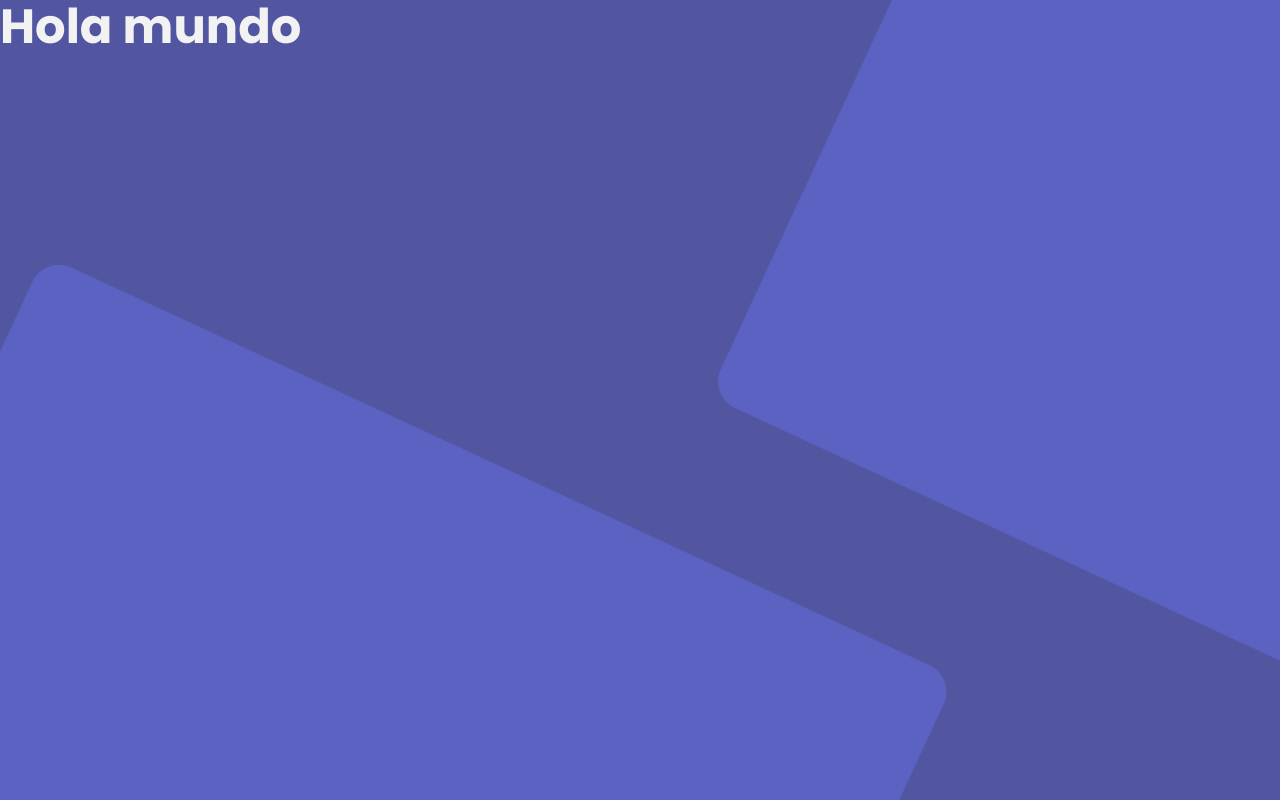
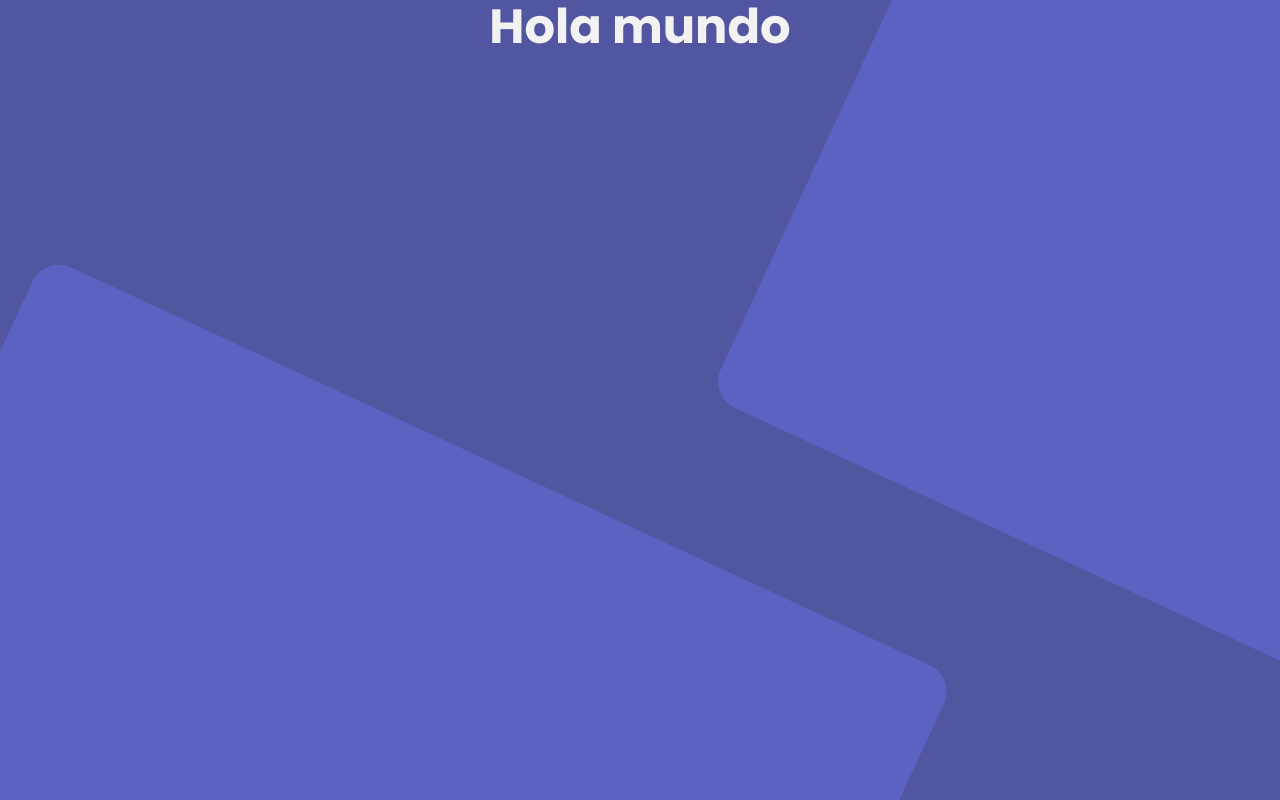
Before and after one commit to rali11/country-quiz-2, a Vue app: page / in a window 1280 px wide. Built offline with nearby package versions, Linux system fonts and the light colour scheme.

Commit message:
feat(container): se agrego componente container

```diff
--- a/src/App.vue
+++ b/src/App.vue
@@ -1,12 +1,19 @@
 <template>
   <div>
-    <h1>Hola mundo</h1>
+    <Container tag="section">
+      <h1>Hola mundo</h1>
+    </Container>
   </div>
 </template>
 
 <script setup>
+import Container from './components/ui/objects/Container.vue';
+
 
 </script>
 
 <style lang="scss">
+  .container {
+    text-align: center;
+  }
 </style>
--- /dev/null
+++ b/src/components/ui/objects/Container.vue
@@ -0,0 +1,42 @@
+<template>
+  <component
+    :is="tag"
+    class="container"
+  >
+    <slot />
+  </component>
+</template>
+
+<script setup>
+  defineProps({
+    tag: {
+      type: String,
+      default:'div',
+      validator(tag){
+        return ['div','section'].includes(tag);
+      }
+    }
+  })
+</script>
+
+<style lang="scss" scoped>
+@use "@/assets/styles/settings/variables";
+  .container {
+    --container-width: #{variables.$mobile-xs};
+
+    width: var(--container-width);
+    margin:0 auto;
+
+    @media (min-width: variables.$mobile){
+      --container-width: #{variables.$mobile};
+    }
+
+    @media (min-width: variables.$tablet){
+      --container-width: #{variables.$tablet};
+    }
+
+    @media(min-width: variables.$desktop){
+      --container-width: #{variables.$desktop};
+    }
+  }
+</style>
```
Also changed, not shown: .eslintrc.cjs.
